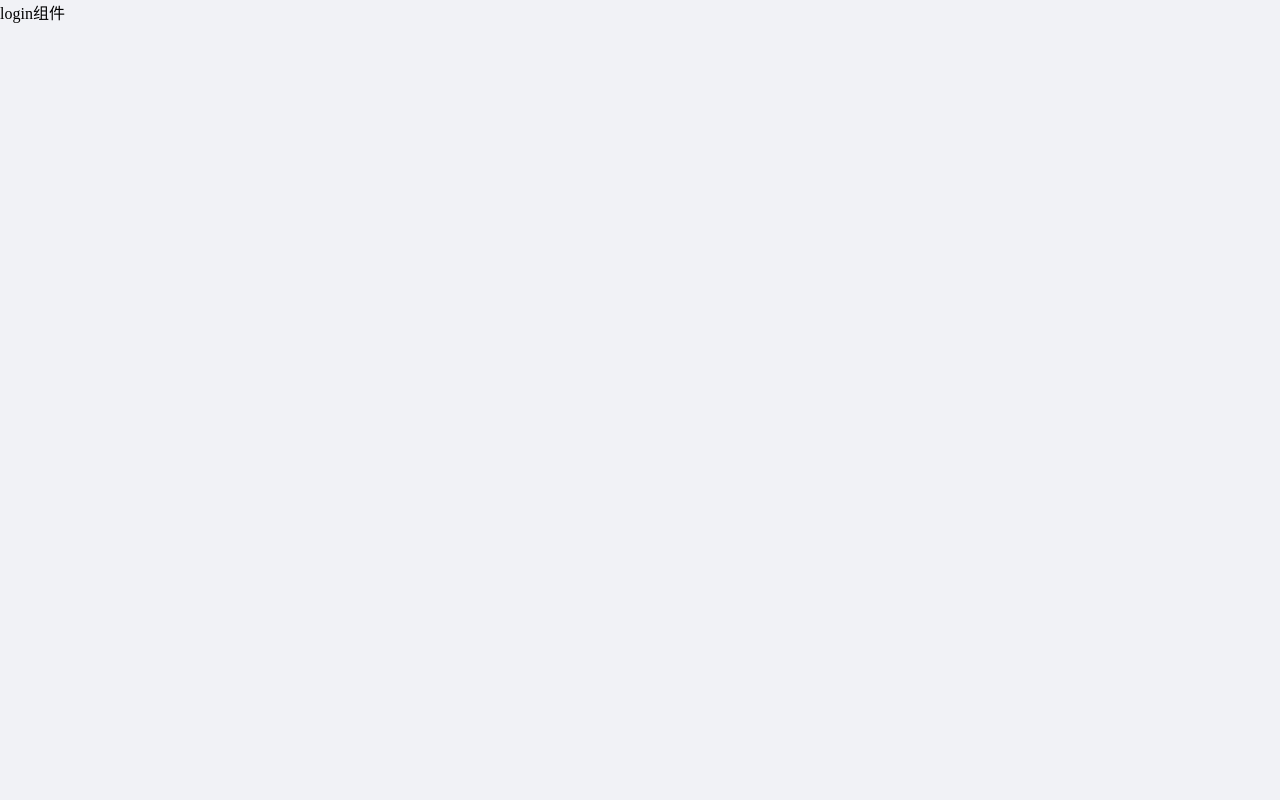
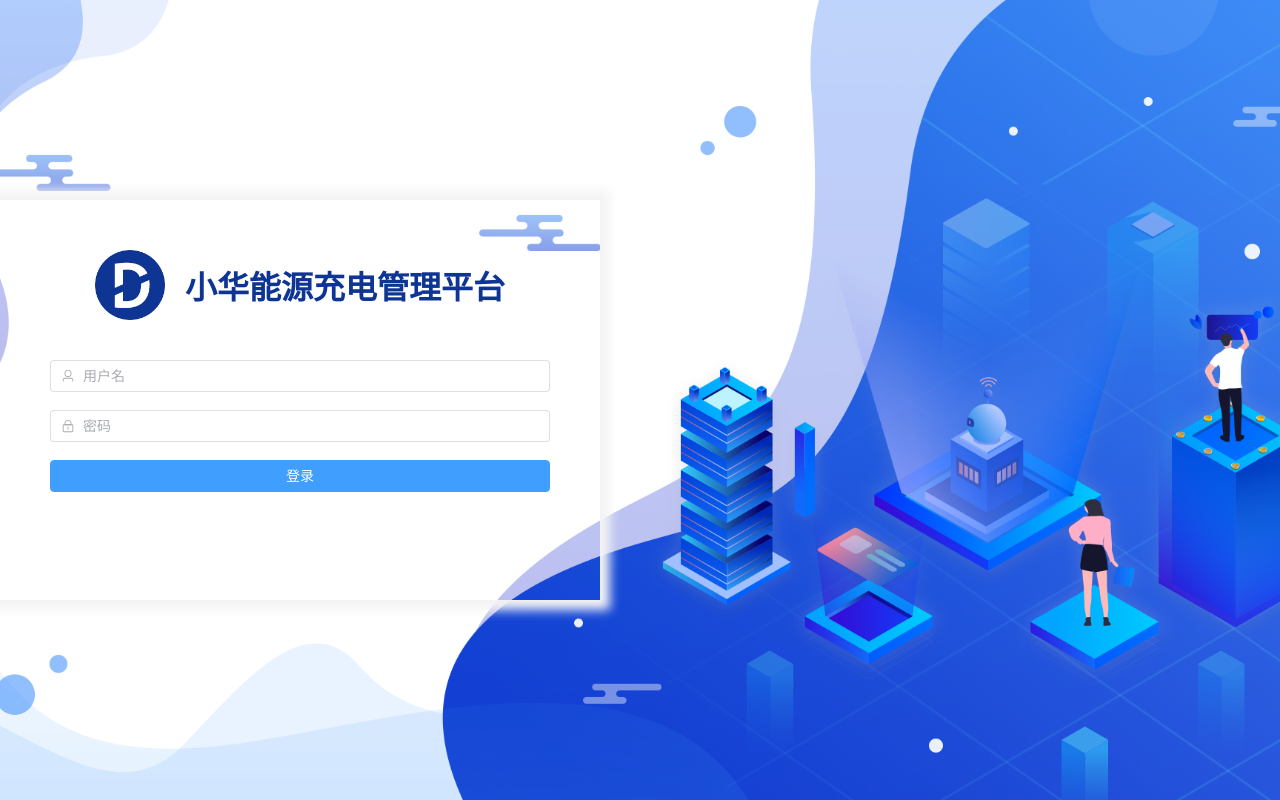
Before and after one commit to 0x01-0x00/vue_energy_station, a Vue app: page /login in a window 1280 px wide. Built offline with nearby package versions, Linux system fonts and the light colour scheme.

Commit message:
feat(login): 实现登录页面UI布局和样式- 添加背景图片和登录框样式 - 实现logo和标题展示 - 添加用户名和密码输入框 - 添加登录按钮 - 使用Element Plus组件库构建表单 - 引入logo图片资源 - 设置页面居中布局和阴影效果

```diff
--- a/src/views/Login.vue
+++ b/src/views/Login.vue
@@ -1,3 +1,60 @@
 <template>
-  login组件
+  <div class="bg">
+
+    <div class="login">
+      <div class="logo">
+        <img :src="log0Img" alt="" width="70px" height="70px">
+        <h1 class="ml">小华能源充电管理平台</h1>
+      </div>
+
+      <el-form>
+        <el-form-item>
+          <el-input prefix-icon="User" placeholder="用户名"/>
+        </el-form-item>
+        <el-form-item>
+          <el-input prefix-icon="Lock" placeholder="密码"/>
+        </el-form-item>
+        <el-form-item>
+          <el-button type="primary" style="width: 100%">登录</el-button>
+        </el-form-item>
+      </el-form>
+    </div>
+
+  </div>
 </template>
+
+<script setup lang="ts">
+import log0Img from "@/assets/logo.png"
+// import {User, Lock} from "@element-plus/icons-vue";
+
+</script>
+
+<style scoped lang="less">
+.bg{
+  background-image: url("../assets/bg.png");
+  background-size: cover;
+  background-position: center;
+  background-repeat: no-repeat;
+  height: 100vh;
+
+  .login {
+    .logo{
+      display: flex;
+      justify-content: center;
+      align-items: center;
+      margin-bottom: 40px;
+      h1{
+        color: rgb(14, 53, 148);
+      }
+    }
+    width: 500px;
+    height: 300px;
+    padding: 50px;
+    box-shadow: 0 0 10px 10px #f4f4f4;
+    text-align: center;
+    position: absolute;
+    top: 50%;
+    margin-top: -200px;
+  }
+}
+</style>
```
